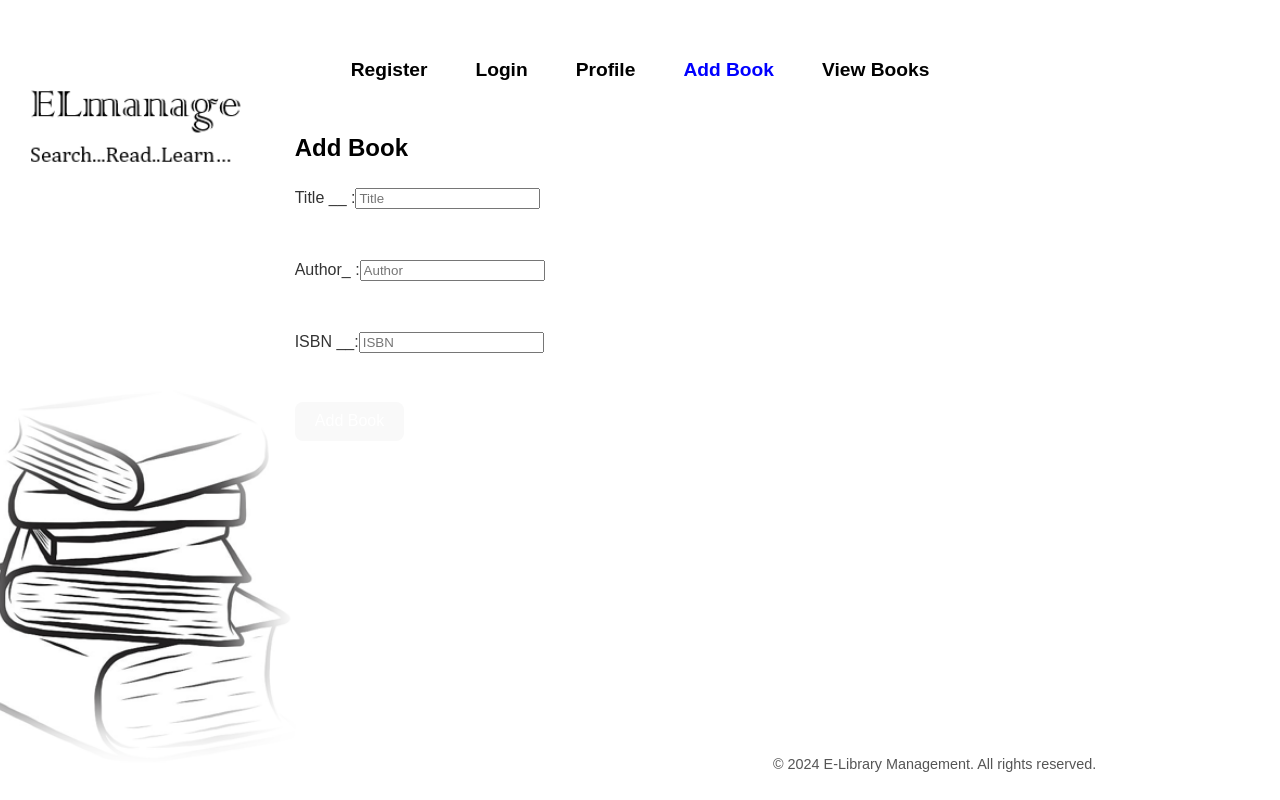
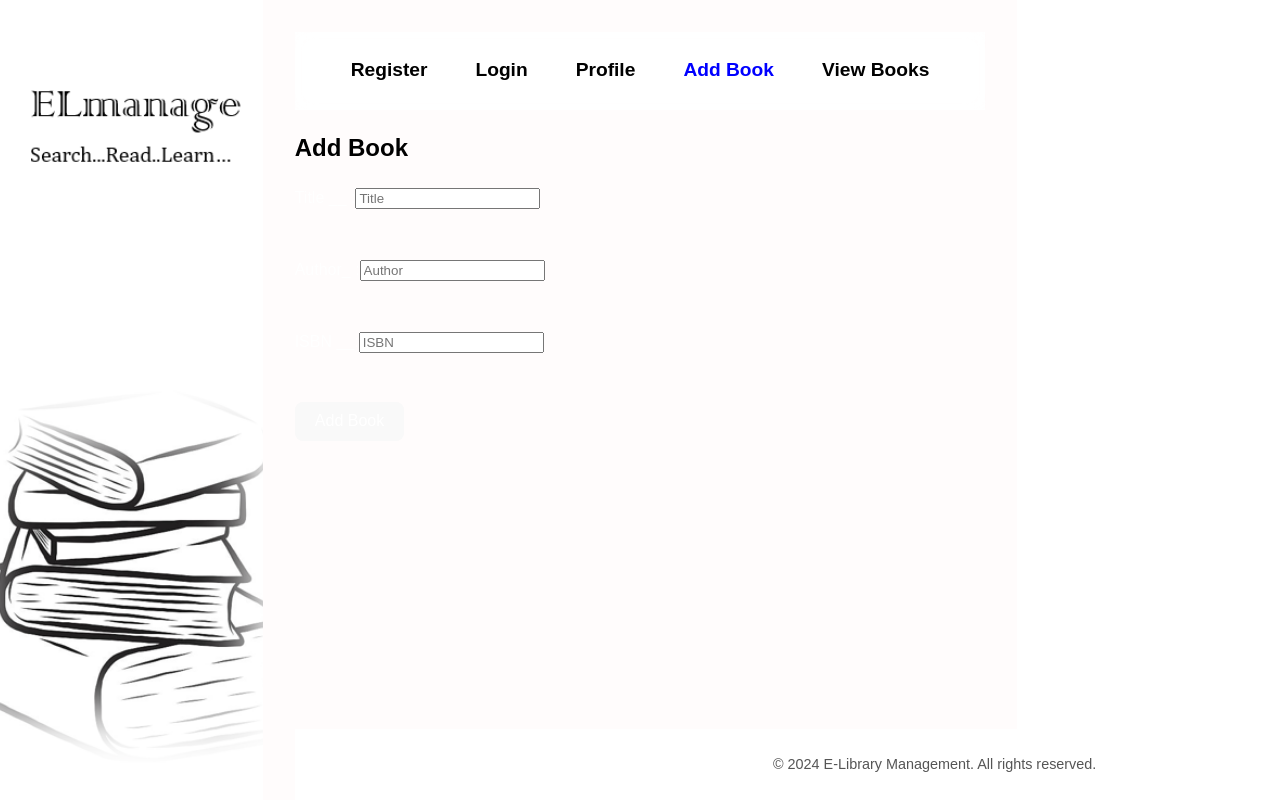
Before and after one commit to Ravindu1015/ELmanagement, a React (Vite) app: page /add in a window 1280 px wide. Built offline with nearby package versions, Linux system fonts and the light colour scheme.

Commit message:
commit 6

```diff
--- a/src/App.css
+++ b/src/App.css
@@ -7,7 +7,7 @@ body {
   background-size: cover;
   height: 100vh;
   position: relative;
-  color: #333;
+  color: #ffffff;
   display: flex;
   flex-direction: column;
   min-height: 100vh;
@@ -20,7 +20,7 @@ body::before {
   left: 0;
   width: 100%;
   height: 100%;
-  background: rgba(255, 255, 255, 0.15);
+  background: rgb(255, 255, 255);
   backdrop-filter: blur(8px);
   -webkit-backdrop-filter: blur(8px); /* Safari support */
   z-index: -1;
@@ -30,7 +30,9 @@ body::before {
   z-index: 1;
   position: relative;
   padding: 2rem;
-  flex: 1; /* Ensures the content area grows to fill the space between the navbar and footer */
+  color: rgba(255, 255, 255, 0.87);
+  background-color: rgb(255 252 252);
+  flex: 1 ; /* Ensures the content area grows to fill the space between the navbar and footer */
 }
 
 /* Navbar Styles */
@@ -148,7 +150,7 @@ button {
   margin: 2rem auto;
   max-width: 800px;
   text-align: center;
-  color: black;
+  color: rgb(255, 251, 251);
   backdrop-filter: blur(15px);
   -webkit-backdrop-filter: blur(15px); /* Safari support */
   border: 1px solid rgba(255, 255, 255, 0.3);
@@ -169,7 +171,7 @@ button {
 
 .card-content {
   font-size: 1.1rem;
-  color: black;
+  color: rgb(249, 248, 248);
 }
 
 /* Grid Layout for Cards */
--- a/src/components/ViewBooks.scss
+++ b/src/components/ViewBooks.scss
@@ -11,7 +11,7 @@
   width: calc(33.33% - 20px); // 3 cards per row with spacing
   padding: 20px;
   border-radius: 12px;
-  box-shadow: 0 10px 20px rgba(0, 0, 0, 0.1);
+  box-shadow: 0 10px 20px rgb(32, 32, 32);
   transition: transform 0.3s ease, box-shadow 0.3s ease;
   position: relative;
   overflow: hidden;
```
